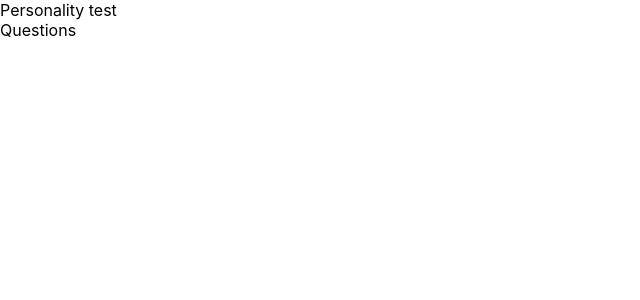
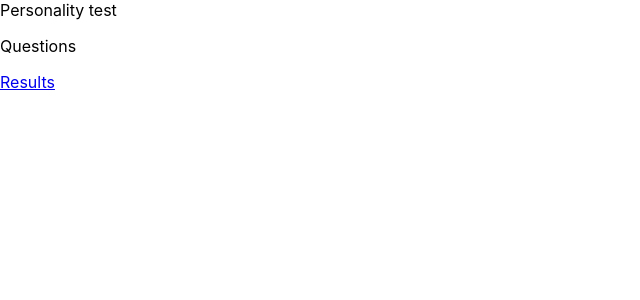
Before and after one commit to LuciOroles/personality-test-demo, a React (Create React App) app in the folder src/fe/: page /questions in a window 1280 px wide. Shown: the top 300 px of the page, without its empty margins (0-640 px from the left). Built offline with nearby package versions, Linux system fonts and the light colour scheme; no server answers.

Commit message:
minimal nav

```diff
--- a/src/fe/src/App.tsx
+++ b/src/fe/src/App.tsx
@@ -1,4 +1,4 @@
-import React, {  useState } from "react";
+import React from "react";
 import Questions from "./Questions";
 import { BrowserRouter, Routes, Route } from "react-router-dom";
 import Results from "./Results";
--- a/src/fe/src/Debugger.tsx
+++ b/src/fe/src/Debugger.tsx
@@ -1,8 +1,9 @@
 import React, {  useState } from "react";
+import { Link } from "react-router-dom";
 
 function Debugger() {
 
-      const [userData, setUserData] = useState(null);
+  // const [userData, setUserData] = useState(null);
   const [questionNumber, setQuestion] = useState<number>(0);
 
 
@@ -69,6 +70,7 @@ function Debugger() {
           <button type="button" onClick={addAnswers}>
             Add Anwsers
           </button>
+          <Link to="/questions"> Questions </Link>
         </div>
         <div>
           {questionNumber > -1 && (
--- a/src/fe/src/Questions.tsx
+++ b/src/fe/src/Questions.tsx
@@ -1,18 +1,16 @@
-import React, {  useState } from "react";
-import { useHttpResponse } from "./useHttpResponse";
-
+import React from "react";
+import { Link } from "react-router-dom";
 
 function Questions() {
-    const {result, error, badRequest,  loading} = useHttpResponse("http://localhost:8000/score", {
-        method: "GET",
-        headers: {
-          "Content-Type": "application/json",
-          test: "test",
-        },
-      });
-    return (
-        <div>Questions</div>
-    )
+
+  return (
+    <div>
+      <p>Questions</p>
+      <div>
+        <Link to="/results">Results</Link>
+      </div>
+    </div>
+  );
 }
 
 export default Questions;
--- a/src/fe/src/Results.tsx
+++ b/src/fe/src/Results.tsx
@@ -1,7 +1,15 @@
-import React  from "react";
+import React from "react";
+import { Link } from "react-router-dom";
 
 function Results() {
-    return(<div>Results</div>)
+  return (
+    <div>
+      Results
+      <div>
+        <Link to="/">Home</Link>
+      </div>
+    </div>
+  );
 }
 
 export default Results;
--- a/src/fe/src/useHttpResponse.ts
+++ b/src/fe/src/useHttpResponse.ts
@@ -1,4 +1,4 @@
-import { useEffect, useState, useCallback } from "react";
+import { useEffect, useState } from "react";
 
 export const useHttpResponse = <T,>(
     input: RequestInfo | URL,
@@ -27,9 +27,8 @@ export const useHttpResponse = <T,>(
                     setLoading(true);
                 });
         }
-        if (input && !result)
-            getData();
-    }, [input])
+        getData();
+    }, [])
 
 
     return {
```
